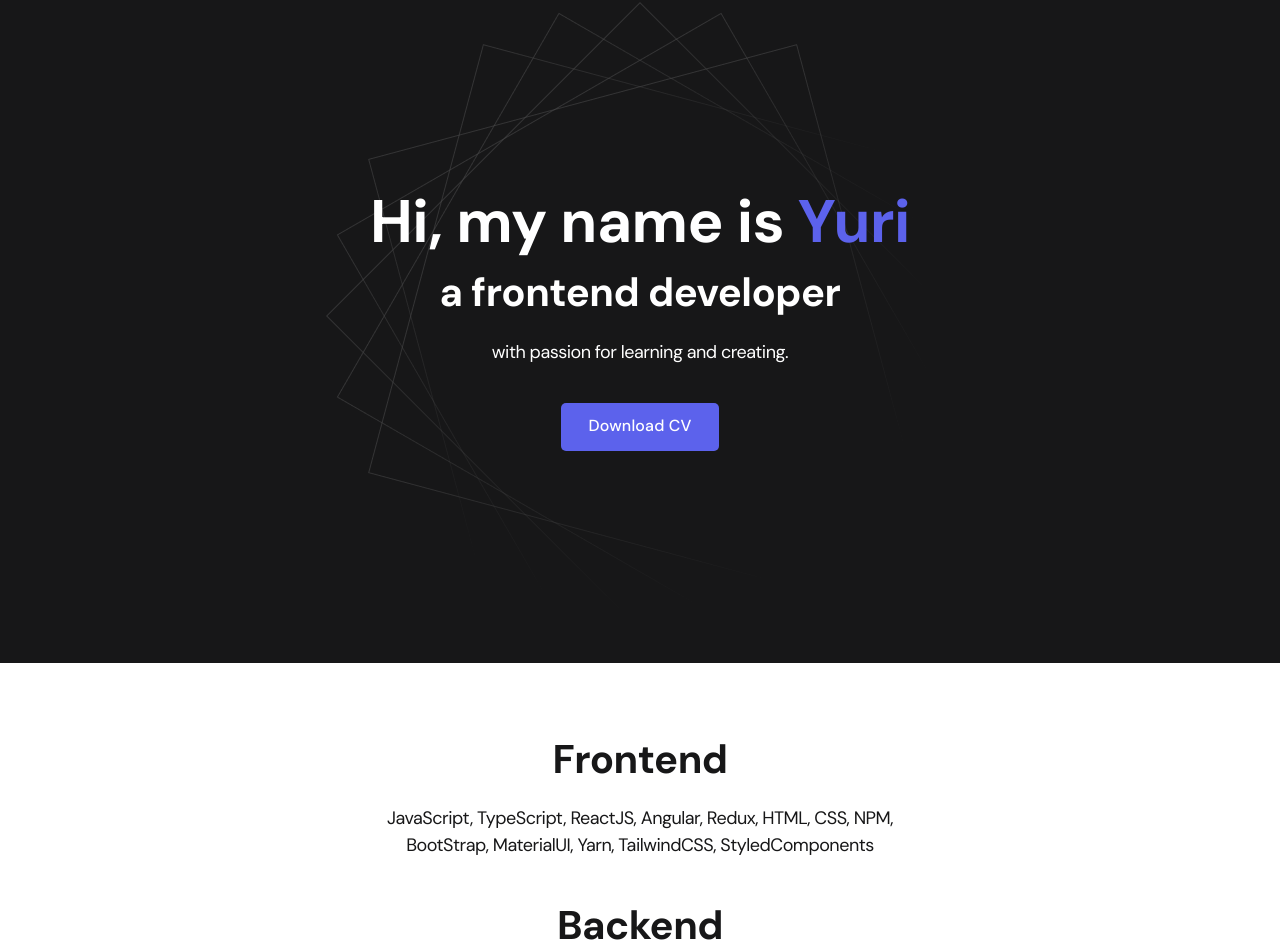
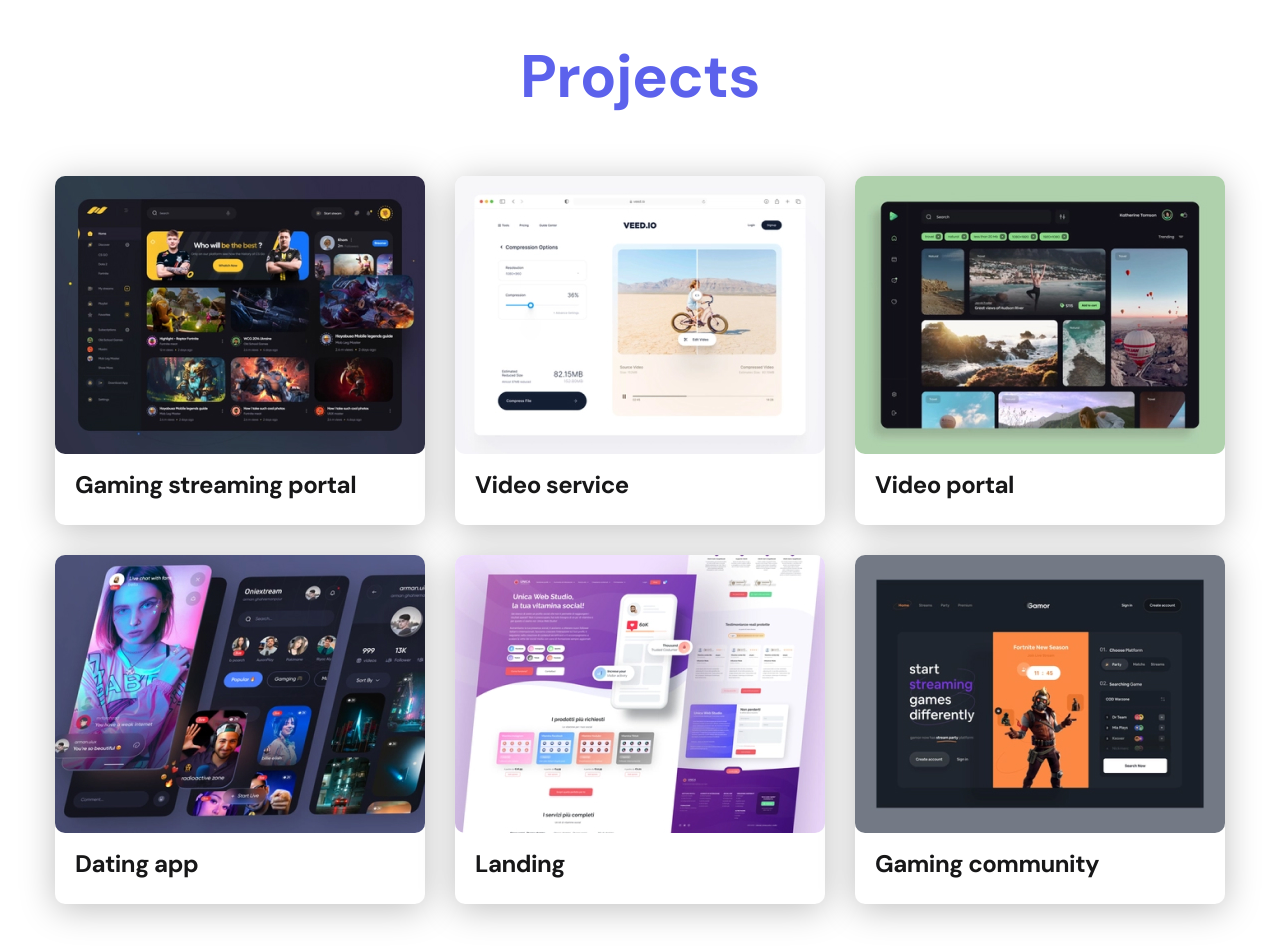
Before and after one commit to Shalygin-Sergey/React-mini-CV, a React (Create React App) app: page / in a window 1280 px wide. Shown: the part 108-1060 px from the top of the page. Built offline with nearby package versions, Linux system fonts and the light colour scheme.

Commit message:
add Home page and Projects

```diff
--- a/src/App.js
+++ b/src/App.js
@@ -3,31 +3,17 @@ import React from 'react';
 import './styles/main.css';
 
 import Navbar from './components/navbar/Navbar';
-import Header from './components/header/Header';
 import Footer from './components/footer/Footer';
+import Home from './pages/Home';
+import Projects from './pages/Projects';
 
 function App() {
   return (
     <div className="App">
       <Navbar />
-      <Header />
 
-      <main className="section">
-          <div className="container">
-
-                  <ul className="content-list">
-                      <li className="content-list__item">
-                          <h2 className="title-2">Frontend</h2>
-                          <p>JavaScript, TypeScript, ReactJS, Angular, Redux, HTML, CSS, NPM, BootStrap, MaterialUI, Yarn, TailwindCSS, StyledComponents</p>
-                      </li>
-                      <li className="content-list__item">
-                          <h2 className="title-2">Backend</h2>
-                          <p>NodeJS, MySQL, MongoDB, PHP, Laravel</p>
-                      </li>
-                  </ul>
-
-          </div>
-      </main>
+      {/* <Home /> */}
+      <Projects />
 
       <Footer />
     </div>
--- a/src/components/footer/Footer.js
+++ b/src/components/footer/Footer.js
@@ -20,7 +20,7 @@ const Footer = () => {
                       <li className="social__item"><a href="#!"><img src={linkedIn} alt="Link" /></a></li>
                   </ul>
                   <div className="copyright">
-                      <p>© 2022 frontend-dev.com</p>
+                      <p>© 2023 Shalygin Sergey</p>
                   </div>
               </div>
           </div>
--- /dev/null
+++ b/src/pages/Home.js
@@ -0,0 +1,29 @@
+import React from "react";
+import Header from './../components/header/Header'
+
+const Home = () => {
+  return (
+    <>
+      <Header />
+
+      <main className="section">
+        <div className="container">
+
+          <ul className="content-list">
+              <li className="content-list__item">
+                  <h2 className="title-2">Frontend</h2>
+                  <p>JavaScript, TypeScript, ReactJS, Angular, Redux, HTML, CSS, NPM, BootStrap, MaterialUI, Yarn, TailwindCSS, StyledComponents</p>
+              </li>
+              <li className="content-list__item">
+                  <h2 className="title-2">Backend</h2>
+                  <p>NodeJS, MySQL, MongoDB, PHP, Laravel</p>
+              </li>
+          </ul>
+
+        </div>
+      </main>
+    </>
+   );
+}
+
+export default Home;
--- /dev/null
+++ b/src/pages/Projects.js
@@ -0,0 +1,54 @@
+import React from "react";
+
+import project01 from './../img/projects/01.jpg';
+import project02 from './../img/projects/02.jpg';
+import project03 from './../img/projects/03.jpg';
+import project04 from './../img/projects/04.jpg';
+import project05 from './../img/projects/05.jpg';
+import project06 from './../img/projects/06.jpg';
+
+const Projects = () => {
+  return (
+    <main className="section">
+      <div className="container">
+        <h2 className="title-1">Projects</h2>
+        <ul className="projects">
+          <li className="project">
+            <a href="./project-page.html">
+                <img src={project01} alt="Project img" className="project__img" />
+                <h3 className="project__title">Gaming streaming portal</h3>
+            </a>
+          </li>
+          <li className="project">
+            <a href="./project-page.html">
+                <img src={project02} alt="Project img" className="project__img" />
+                <h3 className="project__title">Video service</h3>
+            </a>
+          </li>
+          <li className="project">
+            <a href="./project-page.html">
+                <img src={project03} alt="Project img" className="project__img" />
+                <h3 className="project__title">Video portal</h3>
+            </a>
+          </li>
+
+          <li className="project">
+            <img src={project04} alt="Project img" className="project__img" />
+            <h3 className="project__title">Dating app</h3>
+          </li>
+          <li className="project">
+            <img src={project05} alt="Project img" className="project__img" />
+            <h3 className="project__title">Landing</h3>
+          </li>
+          <li className="project">
+            <img src={project06} alt="Project img" className="project__img" />
+            <h3 className="project__title">Gaming community</h3>
+          </li>
+
+        </ul>
+      </div>
+    </main>
+   );
+}
+
+export default Projects;
```
